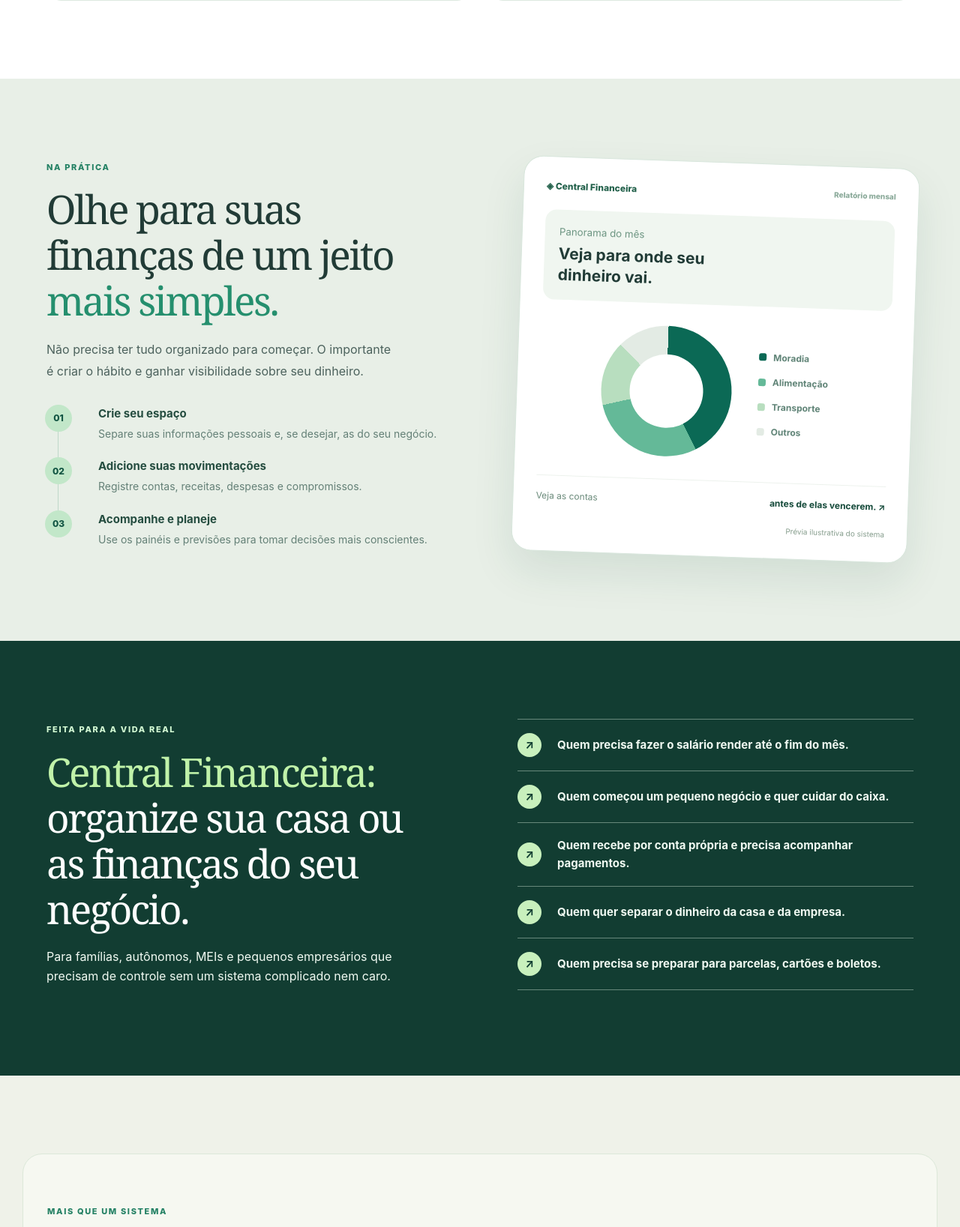
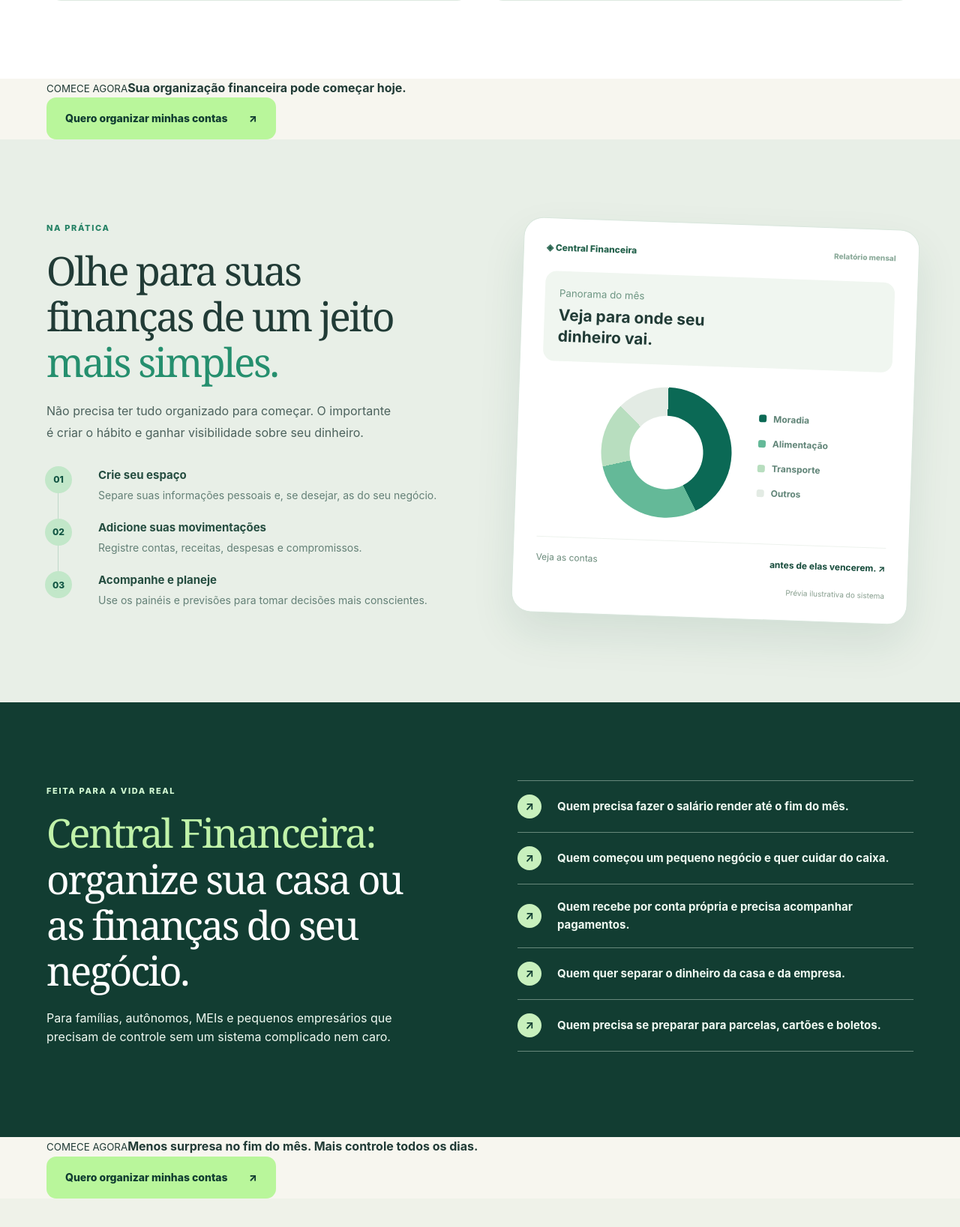
Before and after one commit to adsagenciazipp-rgb/central-financeira-site, a PHP site: page /central-financeira/index.php in a window 1280 px wide. Shown: the part 3135-4772 px from the top of the page at 75% size. Run offline with PHP 8.4, Linux system fonts and the light colour scheme.

Commit message:
site: repetir CTA de contratação a cada duas seções

```diff
--- a/central-financeira/sections/features.php
+++ b/central-financeira/sections/features.php
@@ -62,6 +62,7 @@
     </article>
   </div></div>
 </section>
+<?php $ctaPhrase='Sua organização financeira pode começar hoje.';require __DIR__.'/cta-repeat.php'; ?>
 <section class="section walkthrough" id="como-funciona" aria-labelledby="walkthrough-title">
   <div class="container walkthrough-grid"><div>
     <span class="eyebrow">Na prática</span><h2 id="walkthrough-title">Olhe para suas finanças de um jeito <em>mais simples.</em></h2>
@@ -87,6 +88,7 @@
     <p><span>↗</span> Quem precisa se preparar para parcelas, cartões e boletos.</p>
   </div></div>
 </section>
+<?php $ctaPhrase='Menos surpresa no fim do mês. Mais controle todos os dias.';require __DIR__.'/cta-repeat.php'; ?>
 <section class="section bonus" aria-labelledby="bonus-title">
   <div class="container bonus-shell"><div><span class="eyebrow">Mais que um sistema</span>
     <h2 id="bonus-title">A Central Financeira organiza suas contas. <em>Os bônus ensinam você a cuidar melhor delas.</em></h2>
```
